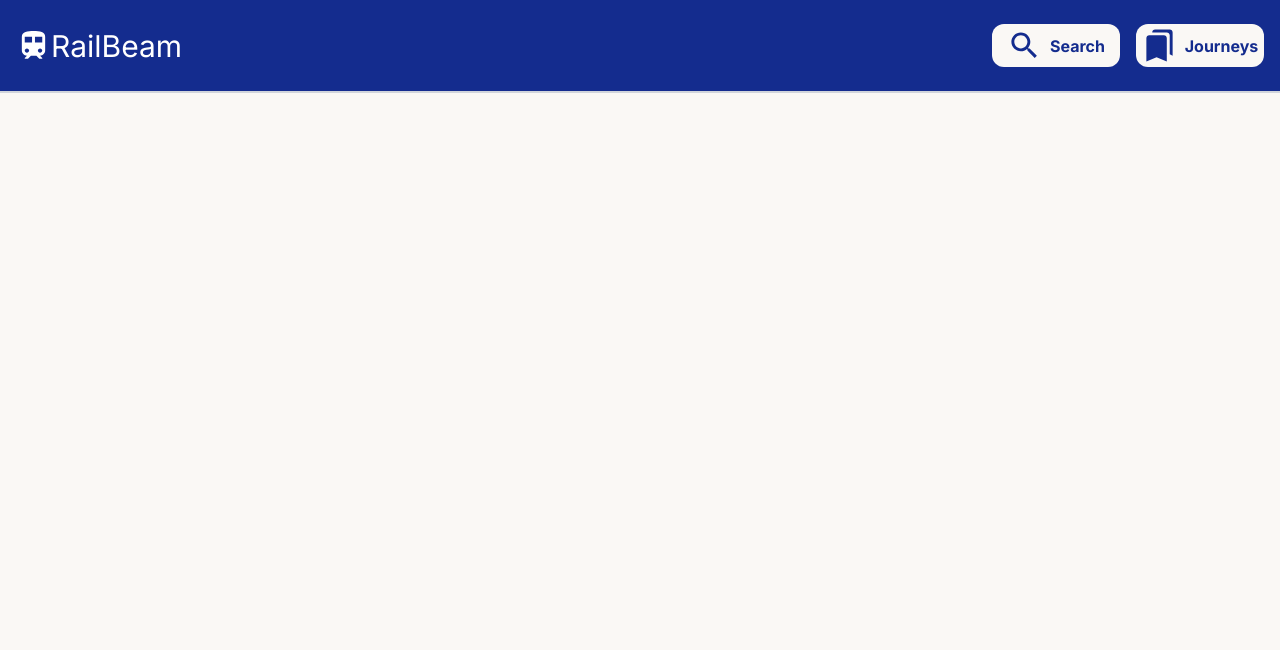
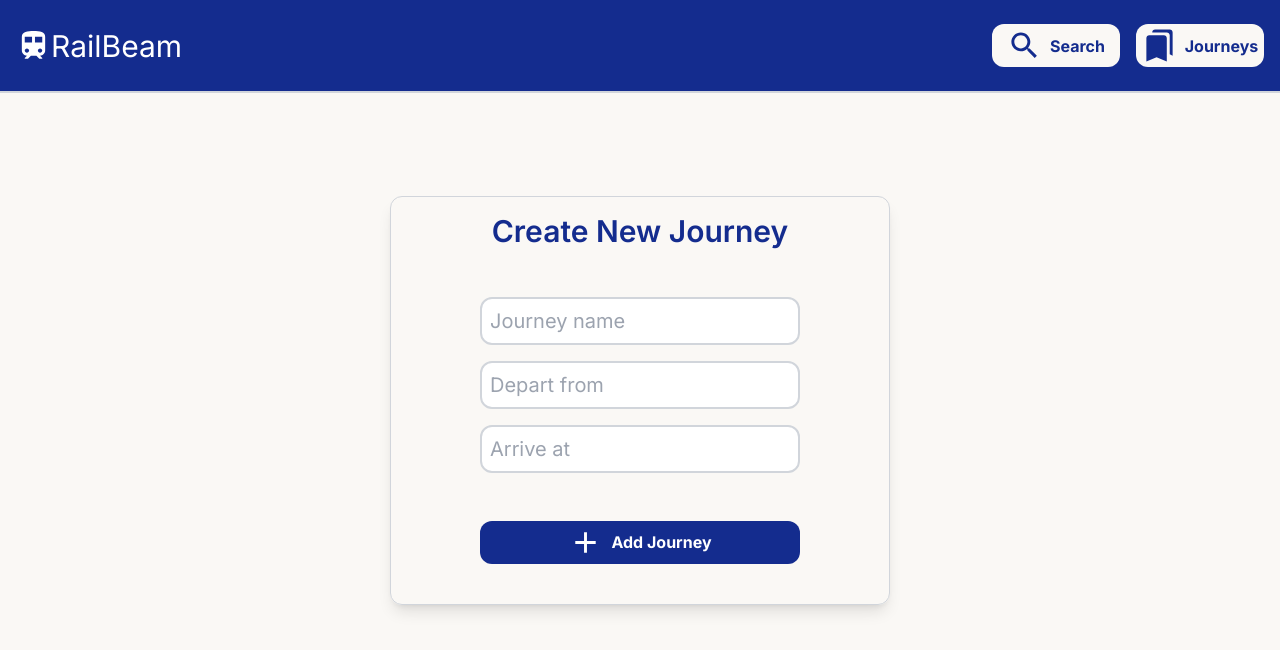
Before and after one commit to HarrisonTCodes/RailBeam, a Next.js app in the folder frontend/: page /new-journey in a window 1280 px wide. Shown: the top 650 px of the page. Built offline with nearby package versions, Linux system fonts and the light colour scheme.

Commit message:
Added new journey page elements

```diff
--- a/frontend/app/new-journey/page.tsx
+++ b/frontend/app/new-journey/page.tsx
@@ -1,5 +1,33 @@
+"use client";
+
+import { useState } from "react"
+import SearchBar from "../components/search/SearchBar"
+import { Add } from "@mui/icons-material";
+
 export default function NewJourney() {
+    const [journeyName, setJourneyName] = useState("")
+    const [departFrom, setDepartFrom] = useState("")
+    const [arriveAt, setArriveAt] = useState("")
+
     return (
-        <></>
+        <div className="flex items-center justify-center h-[100vh]">
+            <div className="flex flex-col items-center rounded-xl border-gray-300 border w-[60%] min-w-[350px] max-w-[500px]  shadow-lg py-2 gap-4">
+                <p className="text-3xl flex items-center gap-2 text-primary font-semibold pt-2 pb-8">Create New Journey</p>
+                <input
+                    placeholder="Journey name"
+                    className="border-2 border-gray-300 focus:border-secondary focus:outline-none rounded-xl focus:ring-0 py-2 px-2 text-xl w-80 transition"
+                    onChange={(ev) => setJourneyName(ev.target.value)}
+                    value={journeyName}
+                />
+                <SearchBar label="Depart from" state={departFrom} setState={setDepartFrom} />
+                <SearchBar label="Arrive at" state={arriveAt} setState={setArriveAt} />
+                <button
+                    className="w-80 flex rounded-xl bg-primary items-center justify-center mt-8 py-1 gap-2 hover:bg-highlight transition mb-8"
+                >
+                    <Add fontSize="large" htmlColor="#ffffff" />
+                    <p className="font-bold text-white">Add Journey</p>
+                </button>
+            </div>
+        </div>
     )
 }
```
